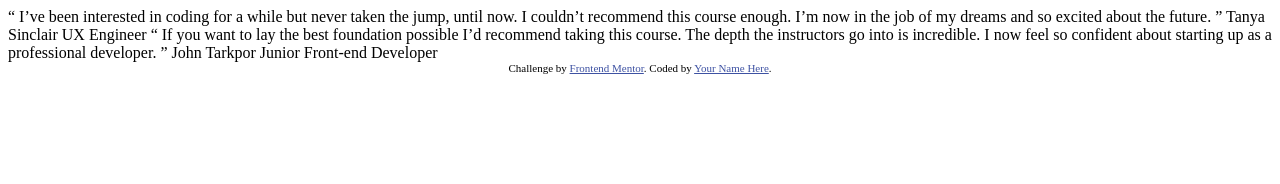
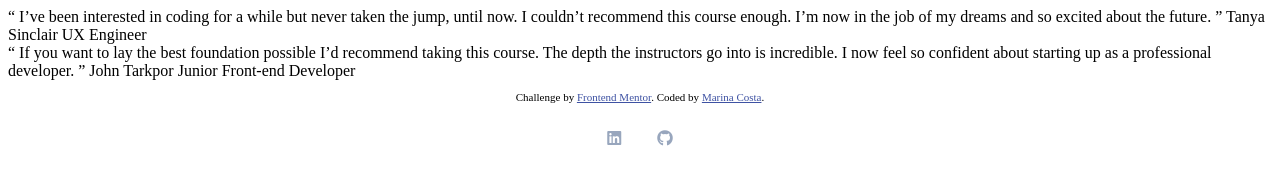
Before and after one commit to MarinaFroes/frontend-mentor-testimonial, a plain HTML site: page index.html in a window 1280 px wide. Drawn offline with Linux system fonts and the light colour scheme.

Commit message:
feat: Add footer

```diff
--- a/index.html
+++ b/index.html
@@ -5,34 +5,35 @@
   <meta name="viewport" content="width=device-width, initial-scale=1.0"> <!-- displays site properly based on user's device -->
 
   <link rel="icon" type="image/png" sizes="32x32" href="./images/favicon-32x32.png">
-
+  <link rel="stylesheet" href="https://use.fontawesome.com/releases/v5.8.0/css/all.css"
+    integrity="sha384-Mmxa0mLqhmOeaE8vgOSbKacftZcsNYDjQzuCOm6D02luYSzBG8vpaOykv9lFQ51Y" crossorigin="anonymous">
+  <link rel="stylesheet" href="style.css">
   <title>Frontend Mentor | Coding Bootcamp Testimonials Slider</title>
-
-  <!-- Feel free to remove these styles or customise in your own stylesheet 👍 -->
-  <style>
-    .attribution { font-size: 11px; text-align: center; }
-    .attribution a { color: hsl(228, 45%, 44%); }
-  </style>
 </head>
 <body>
-
+  <div class="testimonial">
   “ I’ve been interested in coding for a while but never taken the jump, until now.
   I couldn’t recommend this course enough. I’m now in the job of my dreams and so
   excited about the future. ”
 
   Tanya Sinclair
   UX Engineer
-
+  </div>
+  <div class="testimonial">
   “ If you want to lay the best foundation possible I’d recommend taking this course.
   The depth the instructors go into is incredible. I now feel so confident about
   starting up as a professional developer. ”
 
   John Tarkpor
   Junior Front-end Developer
-
-  <div class="attribution">
-    Challenge by <a href="https://www.frontendmentor.io?ref=challenge" target="_blank">Frontend Mentor</a>.
-    Coded by <a href="#">Your Name Here</a>.
   </div>
+  <footer>
+    <p class="attribution">
+      Challenge by <a href="https://www.frontendmentor.io?ref=challenge" target="_blank">Frontend Mentor</a>.
+      Coded by <a href="https://github.com/MarinaFroes" target="_blank">Marina Costa</a>.
+    </p>
+    <a href="https://www.linkedin.com/in/marina-froes-a-costa/" class="fab fa-linkedin icon" target="_blank"></a>
+    <a href="https://github.com/MarinaFroes" class="fab fa-github icon" target="_blank"></a>
+  </footer>
 </body>
 </html>
--- /dev/null
+++ b/style.css
@@ -0,0 +1,22 @@
+footer {
+  text-align: center;
+}
+
+.attribution {
+  font-size: 11px;
+  text-align: center;
+}
+
+.attribution a {
+  color: hsl(228, 45%, 44%);
+}
+
+.icon {
+  text-decoration: none;
+  color: hsl(218, 22%, 67%);
+  padding: 1rem;
+}
+
+.icon:hover {
+  color: black;
+}
```
